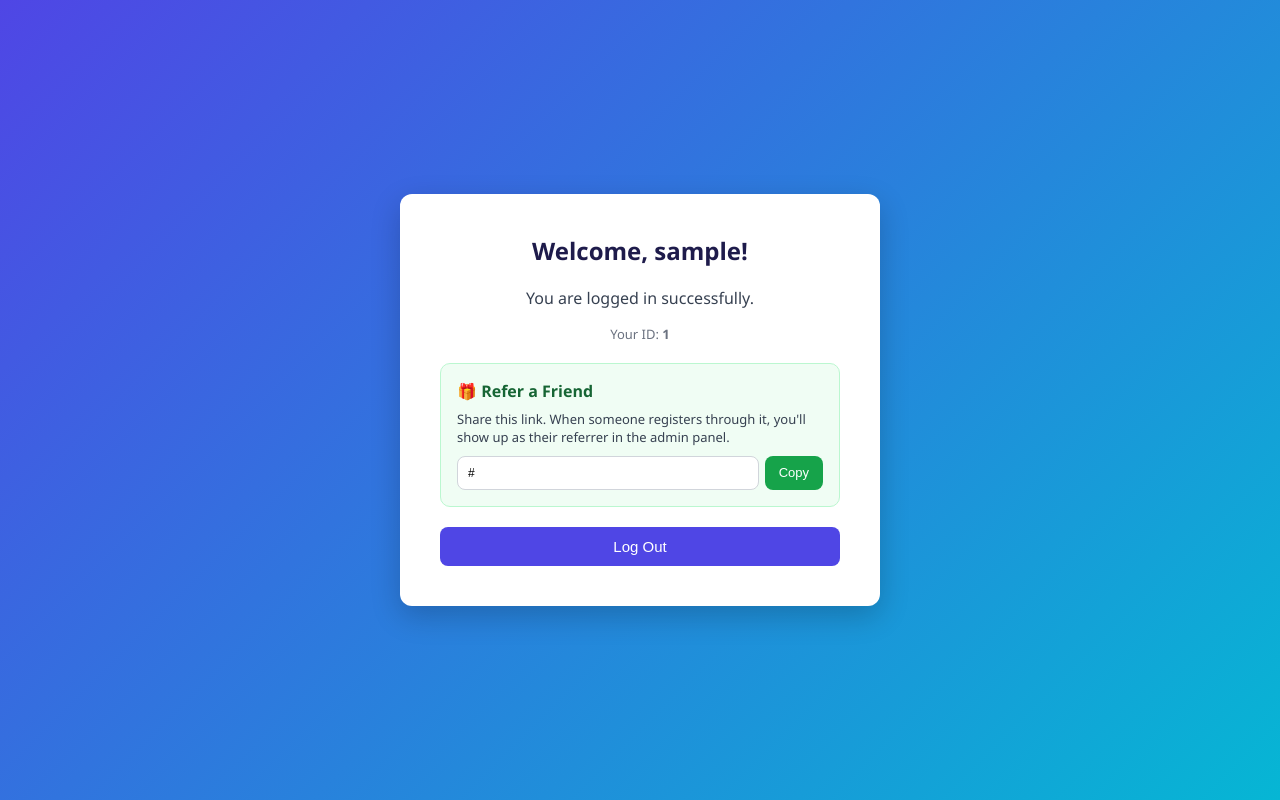
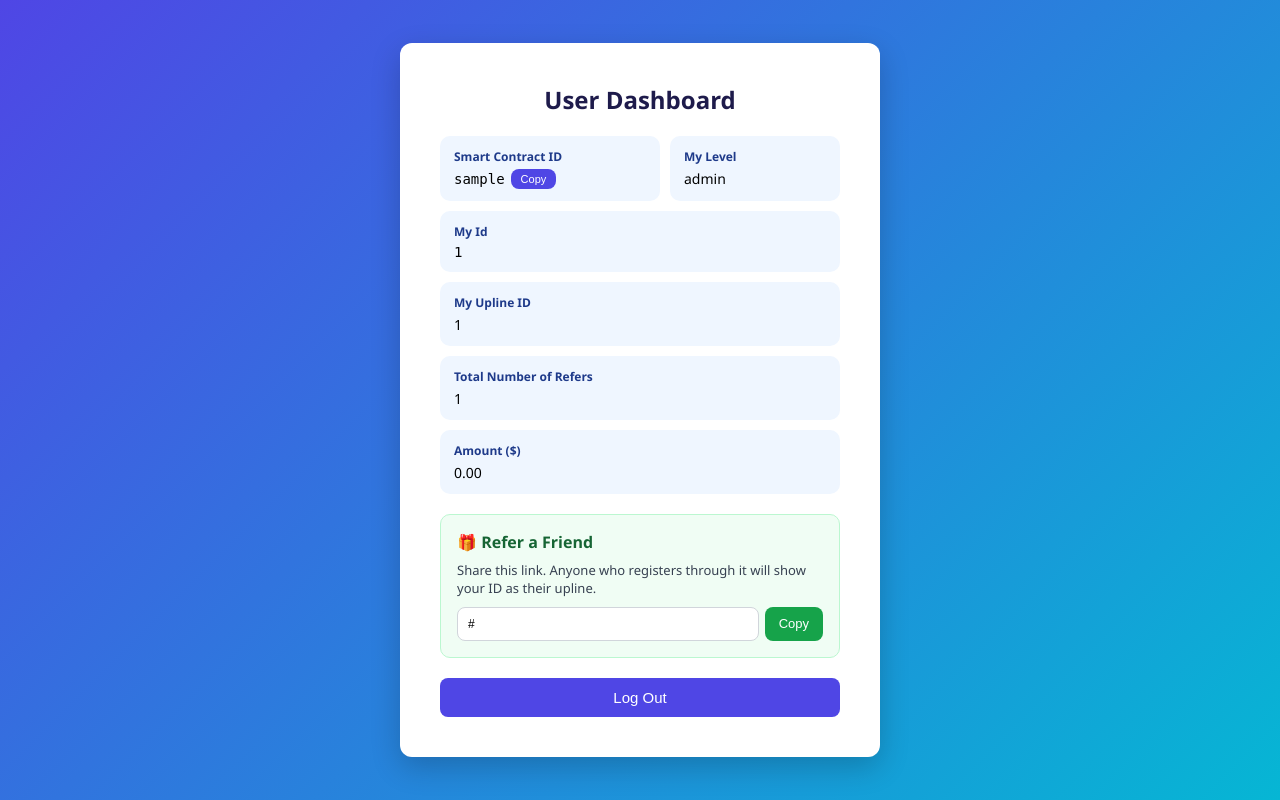
Before and after one commit to 22a21a6157-bit/login-app, a Flask app: template templates/dashboard.html in a window 1280 px wide. Run offline with Flask 3, Linux system fonts and the light colour scheme; the template is opened without the code that fills it: most values are stand-ins (such as "Sample title", 1, 10 or a date in 2020); some libraries are stand-ins or nearby versions.

Commit message:
Update dashboard.html

```diff
--- a/templates/dashboard.html
+++ b/templates/dashboard.html
@@ -1,35 +1,63 @@
 {% extends "base.html" %}
-{% block title %}Dashboard{% endblock %}
+{% block title %}User Dashboard{% endblock %}
 {% block content %}
-<h2>Welcome, {{ username }}!</h2>
-<p style="text-align:center; color:#374151;">You are logged in successfully.</p>
-<p style="text-align:center; color:#6b7280; font-size:13px;">Your ID: <strong>{{ unique_id }}</strong></p>
+<h2>User Dashboard</h2>
+
+<div style="display:flex; gap:10px; flex-wrap:wrap;">
+  <div style="flex:1; min-width:220px; background:#eff6ff; border-radius:10px; padding:12px 14px;">
+    <div style="font-size:12px; color:#1e3a8a; font-weight:600;">Smart Contract ID</div>
+    <div style="display:flex; align-items:center; gap:6px; margin-top:4px;">
+      <div style="font-size:14px; font-family:monospace;">{{ username }}</div>
+      <button type="button" onclick="copyText('{{ username }}', 'copyMsg1')"
+              style="width:auto; margin:0; padding:4px 10px; font-size:11px; background:#4f46e5;">Copy</button>
+    </div>
+    <div id="copyMsg1" style="font-size:11px; color:#16a34a; display:none; margin-top:2px;">Copied!</div>
+  </div>
+  <div style="flex:1; min-width:160px; background:#eff6ff; border-radius:10px; padding:12px 14px;">
+    <div style="font-size:12px; color:#1e3a8a; font-weight:600;">My Level</div>
+    <div style="font-size:14px; margin-top:4px;">{{ level }}</div>
+  </div>
+</div>
+
+<div style="background:#eff6ff; border-radius:10px; padding:12px 14px; margin-top:10px;">
+  <div style="font-size:12px; color:#1e3a8a; font-weight:600;">My Id</div>
+  <div style="font-size:14px; font-family:monospace; margin-top:4px;">{{ unique_id }}</div>
+</div>
+
+<div style="background:#eff6ff; border-radius:10px; padding:12px 14px; margin-top:10px;">
+  <div style="font-size:12px; color:#1e3a8a; font-weight:600;">My Upline ID</div>
+  <div style="font-size:14px; margin-top:4px;">{{ upline_id or 'Direct (no referrer)' }}</div>
+</div>
+
+<div style="background:#eff6ff; border-radius:10px; padding:12px 14px; margin-top:10px;">
+  <div style="font-size:12px; color:#1e3a8a; font-weight:600;">Total Number of Refers</div>
+  <div style="font-size:14px; margin-top:4px;">{{ referral_count }}</div>
+</div>
+
+<div style="background:#eff6ff; border-radius:10px; padding:12px 14px; margin-top:10px;">
+  <div style="font-size:12px; color:#1e3a8a; font-weight:600;">Amount ($)</div>
+  <div style="font-size:14px; margin-top:4px;">0.00</div>
+</div>
 
 <div style="margin-top:20px; padding:16px; background:#f0fdf4; border:1px solid #bbf7d0; border-radius:10px;">
   <div style="font-weight:600; color:#166534; margin-bottom:8px;">🎁 Refer a Friend</div>
   <p style="font-size:13px; color:#374151; margin:0 0 10px 0;">
-    Share this link. When someone registers through it, you'll show up as
-    their referrer in the admin panel.
+    Share this link. Anyone who registers through it will show your ID as their upline.
   </p>
   <div style="display:flex; gap:6px;">
     <input id="refLink" type="text" value="{{ referral_link }}" readonly
            onclick="this.select();"
            style="flex:1; padding:9px 10px; border:1px solid #d1d5db; border-radius:8px; font-size:12px; background:#fff;">
-    <button type="button" onclick="copyRefLink()"
-            style="width:auto; margin:0; padding:9px 14px; font-size:13px; background:#16a34a;">
-      Copy
-    </button>
+    <button type="button" onclick="copyText('{{ referral_link }}', 'copyMsg2')"
+            style="width:auto; margin:0; padding:9px 14px; font-size:13px; background:#16a34a;">Copy</button>
   </div>
-  <div id="copyMsg" style="font-size:12px; color:#16a34a; margin-top:6px; display:none;">Copied!</div>
+  <div id="copyMsg2" style="font-size:12px; color:#16a34a; margin-top:6px; display:none;">Copied!</div>
 </div>
 
 <script>
-function copyRefLink() {
-  const input = document.getElementById('refLink');
-  input.select();
-  input.setSelectionRange(0, 99999);
-  navigator.clipboard.writeText(input.value).then(function() {
-    const msg = document.getElementById('copyMsg');
+function copyText(text, msgId) {
+  navigator.clipboard.writeText(text).then(function() {
+    const msg = document.getElementById(msgId);
     msg.style.display = 'block';
     setTimeout(() => { msg.style.display = 'none'; }, 2000);
   });
```
